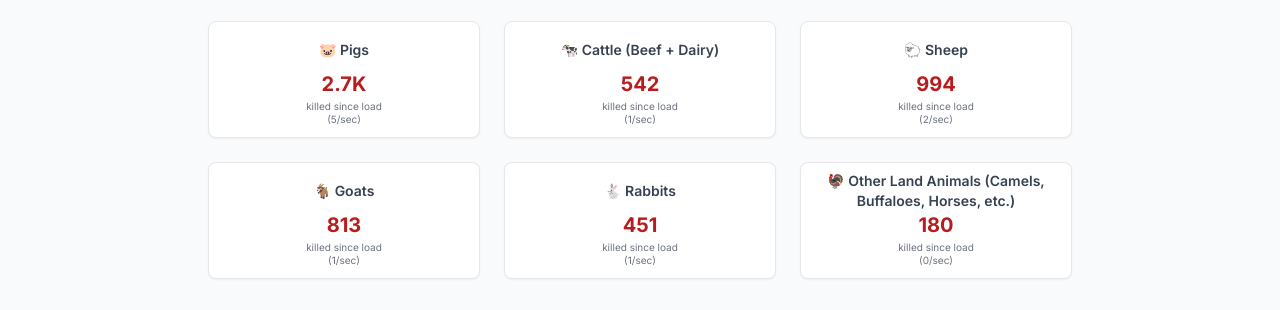
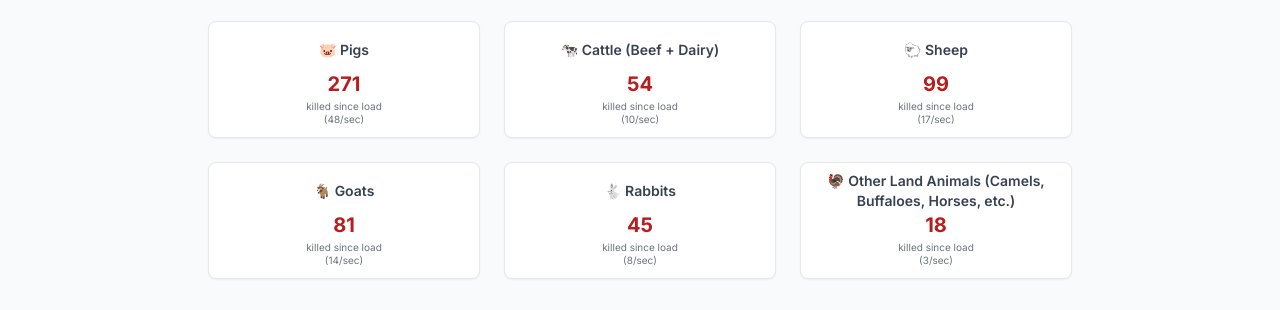
Before and after one commit to samuelbalogh/whynotvegan, a Next.js app: page /animal-numbers in a window 1280 px wide. Shown: the part 327-637 px from the top of the page. Built offline with nearby package versions, Linux system fonts and the light colour scheme.

Commit message:
update counter

```diff
--- a/app/components/AnimalCounter.tsx
+++ b/app/components/AnimalCounter.tsx
@@ -44,9 +44,11 @@ export default function AnimalCounter({ title, totalPerYearString }: AnimalCount
     useEffect(() => {
         if (ratePerSecond === 0) return;
 
+        const updateInterval = 100; // ms
+
         const interval = setInterval(() => {
-            setCount(prevCount => prevCount + ratePerSecond);
-        }, 100); // Update every 100ms
+            setCount(prevCount => prevCount + (ratePerSecond * (updateInterval / 1000)));
+        }, updateInterval); // Update every 100ms
 
         return () => clearInterval(interval); // Cleanup on unmount
     }, [ratePerSecond]);
@@ -58,7 +60,7 @@ export default function AnimalCounter({ title, totalPerYearString }: AnimalCount
                 {formatNumberWithSuffix(count)}
             </p>
             <p className="text-[10px] text-gray-500 leading-tight mt-0.5">killed since load</p>
-            <p className="text-[10px] text-gray-500 leading-tight">({Math.round(ratePerSecond / 10)}/sec)</p>
+            <p className="text-[10px] text-gray-500 leading-tight">({Math.round(ratePerSecond)}/sec)</p>
         </div>
     );
 }
```
